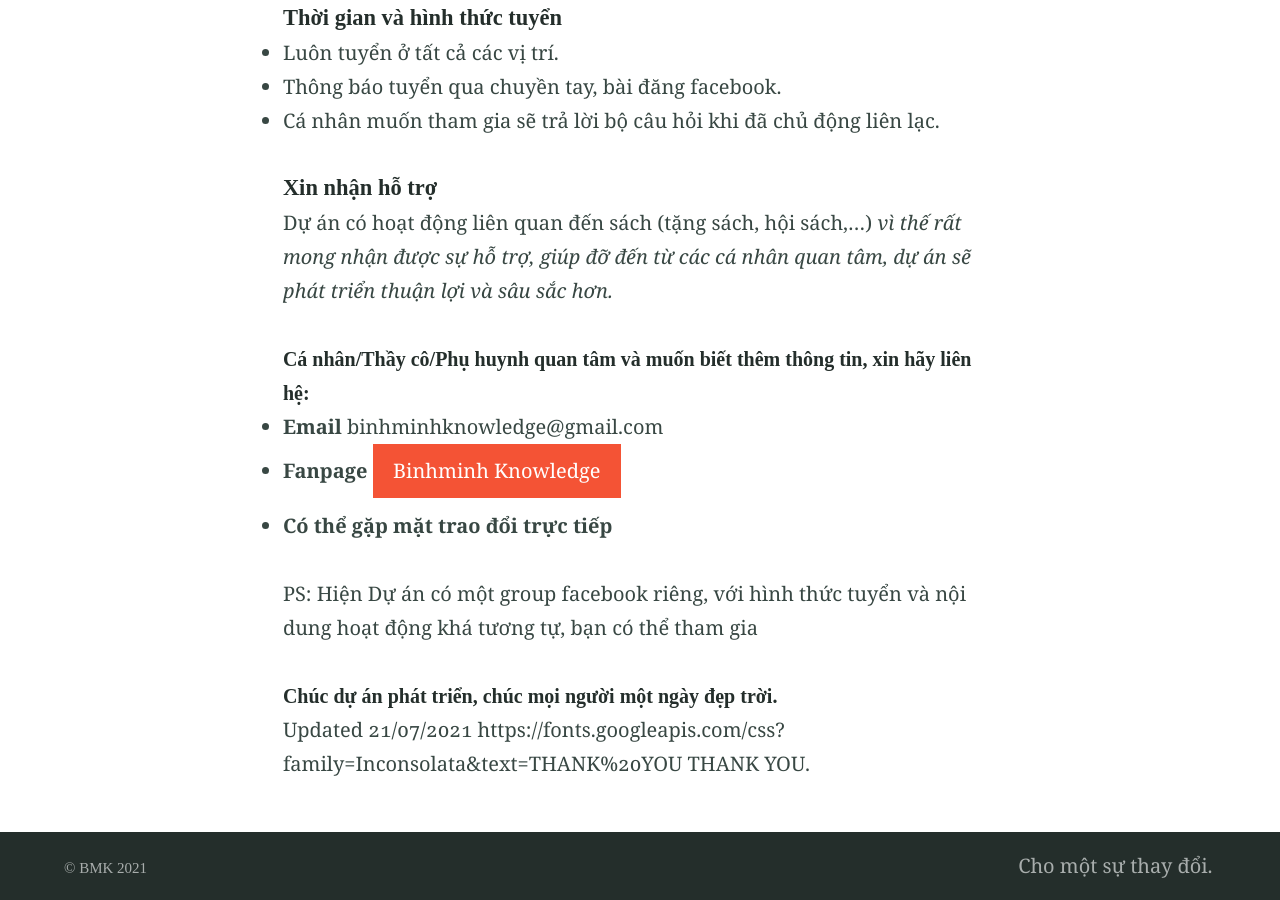
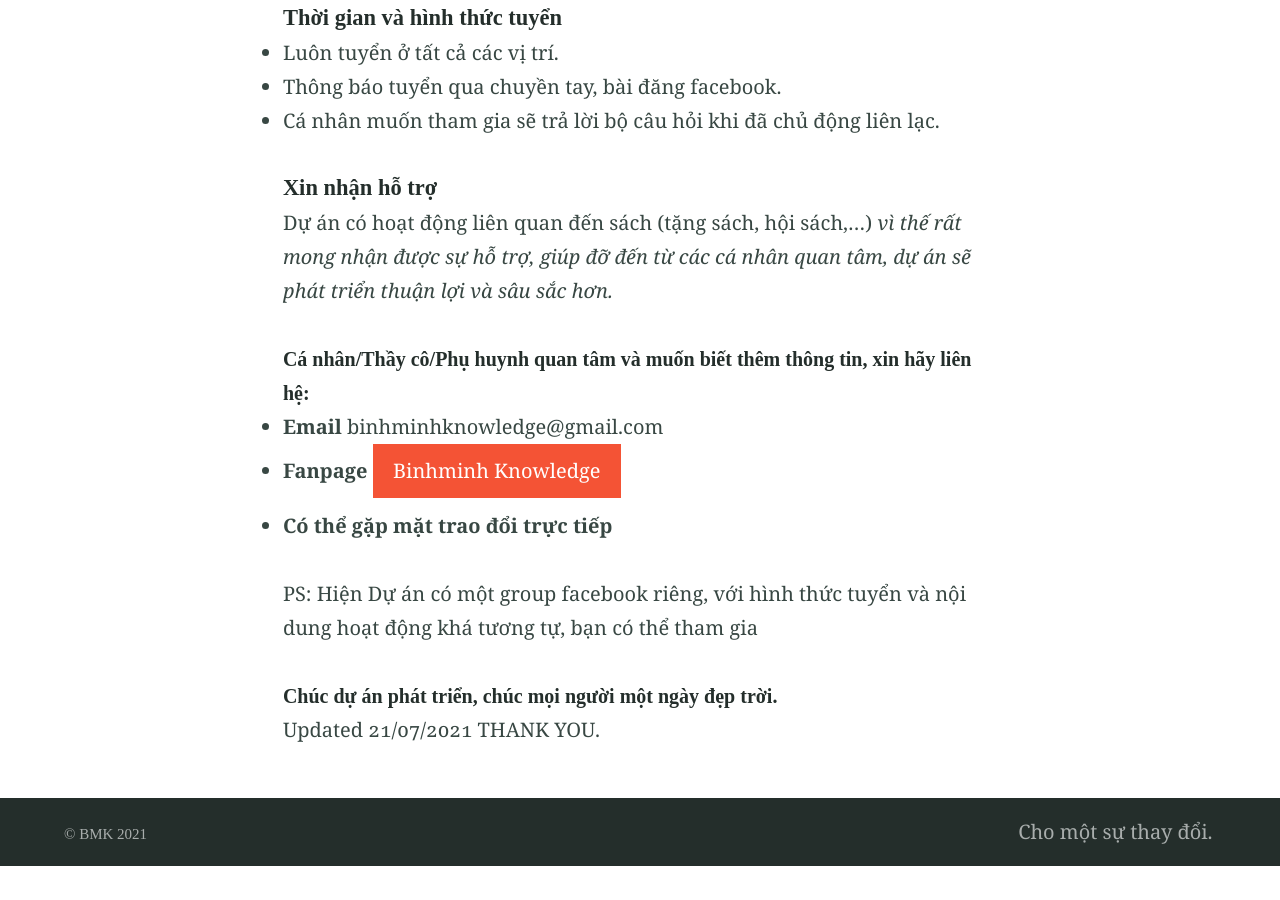
Before and after one commit to 8trien/1, a Jekyll site: the page built from index.md, in a window 1280 px wide and 900 px high, scrolled down 4246 px. Built offline with Jekyll 4.4.1, drawn with Linux system fonts in a browser that asks for light colours; after the commit the page ends 5112 px from its top, so only the background shows below that; some of the changed lines change nothing that is shown.

Commit message:
Update index.md

```diff
--- a/index.md
+++ b/index.md
@@ -116,5 +116,4 @@ PS: Hiện Dự án có một group facebook riêng, với hình thức tuyển
 
 ###### Chúc dự án phát triển, chúc mọi người một ngày đẹp trời.
 Updated 21/07/2021
-https://fonts.googleapis.com/css?family=Inconsolata&text=THANK%20YOU
 THANK YOU.
```
